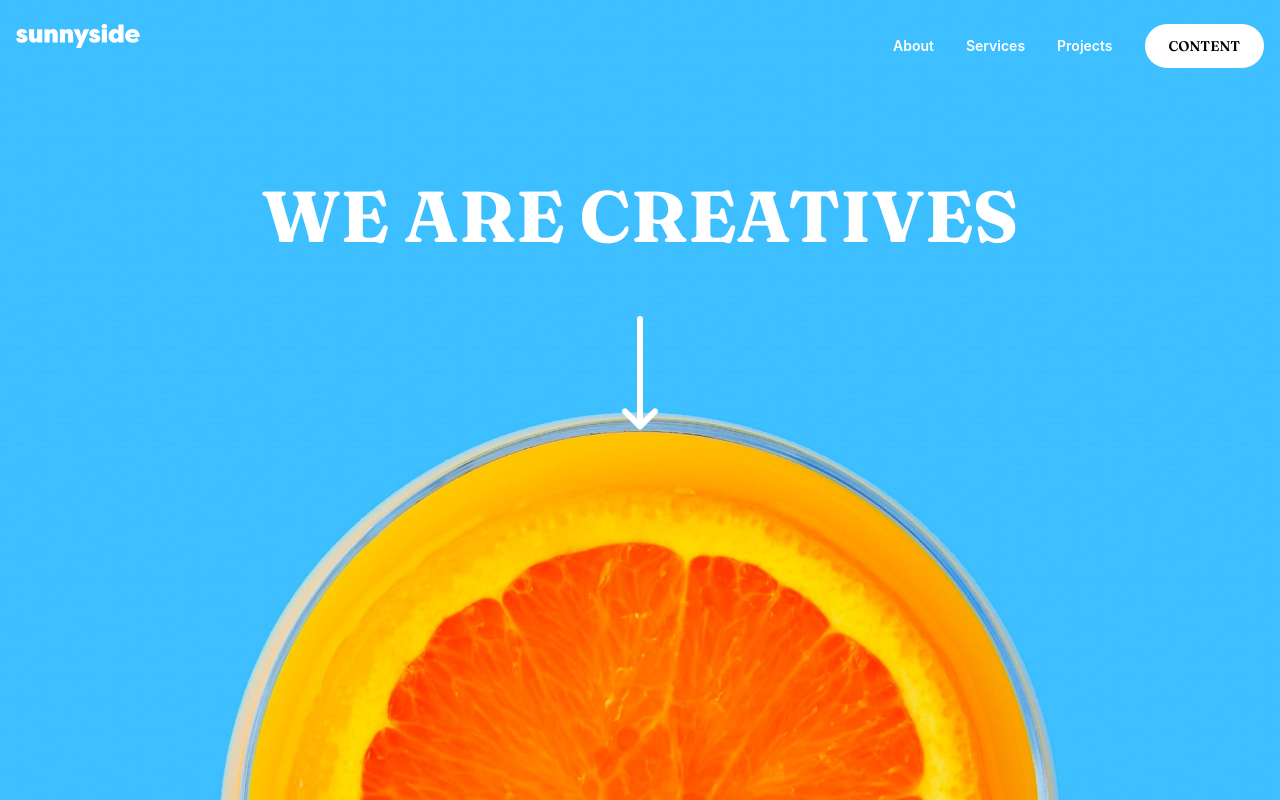
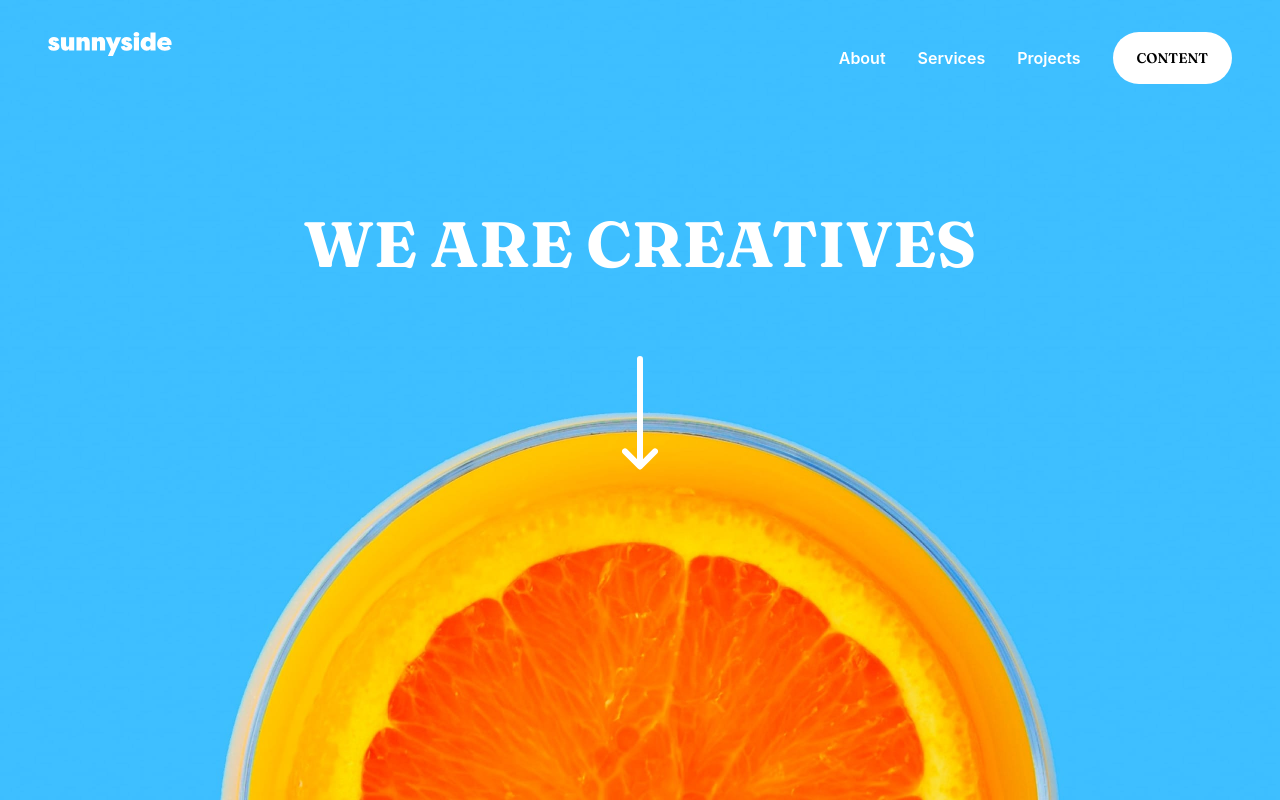
Before and after one commit to amangofer/frontendmentor-challenges-react, a React (Vite) app in the folder sunnyside-agency/: page / in a window 1280 px wide. Built offline with nearby package versions, Linux system fonts and the light colour scheme.

Commit message:
fix the header responsiveness

```diff
--- a/sunnyside-agency/src/componentes/Header.tsx
+++ b/sunnyside-agency/src/componentes/Header.tsx
@@ -17,7 +17,7 @@ export function Header() {
   ];
 
   return (
-    <header className="w-full relative h-full px-4 py-6 bg-header-mobile md:bg-header-desktop bg-cover bg-no-repeat bg-center">
+    <header className="w-full relative h-full px-6 md:px-12 py-8 bg-header-mobile md:bg-header-desktop bg-cover bg-no-repeat bg-center">
       <div className="flex justify-between">
         <div>
           <a href="#">
@@ -39,7 +39,7 @@ export function Header() {
               return (
                 <li
                   key={navItem.id}
-                  className="text-sm font-semibold text-neutral-white"
+                  className="text-md font-semibold text-neutral-white"
                 >
                   <a href={navItem.href}>{navItem.name}</a>
                 </li>
@@ -47,21 +47,22 @@ export function Header() {
             })}
             <button
               type="button"
-              className="px-6 py-3 bg-neutral-white rounded-full text-sm font-fraunces font-semibold uppercase cursor-pointer hover:text-neutral-white hover:bg-sky-300"
+              className="px-6 py-4 bg-neutral-white rounded-full text-sm font-fraunces font-semibold uppercase cursor-pointer hover:text-neutral-white hover:bg-sky-300"
             >
               Content
             </button>
           </ul>
         </div>
       </div>
-      {/* Mobile Nav */}
-      <nav className={`${isOpen ? "block" : "hidden"}`}>
-        <ul className="w-full py-8 relative top-10 flex flex-col gap-4 items-center bg-neutral-white before:content-[''] before:border-14 before:absolute before:right-0 before:top-0 before:transform before:-translate-y-full before:border-transparent before:border-b-neutral-white before:border-r-neutral-white">
+      <nav
+        className={`${isOpen ? "block" : "hidden"} absolute inset-x-6 top-24 z-50 md:hidden`}
+      >
+        <ul className="w-full py-8 text-md flex flex-col gap-6 items-center bg-neutral-white before:content-[''] before:border-16 before:absolute before:right-0 before:top-1 before:transform before:-translate-y-full before:border-transparent before:border-b-neutral-white before:border-r-neutral-white">
           {navItems.map((navItem) => {
             return (
               <li
                 key={navItem.id}
-                className="text-sm font-semibold text-neutral-grey-550"
+                className="font-semibold text-neutral-grey-550"
               >
                 <a href={navItem.href}>{navItem.name}</a>
               </li>
@@ -69,14 +70,14 @@ export function Header() {
           })}
           <button
             type="button"
-            className="px-8 py-3 bg-primary-yellow-500 rounded-full text-sm font-fraunces font-semibold uppercase"
+            className="px-8 py-3 bg-primary-yellow-500 rounded-full font-fraunces font-semibold uppercase"
           >
             Content
           </button>
         </ul>
       </nav>
-      <div className="w-full mt-28 flex flex-col gap-16 justify-center items-center">
-        <h1 className="text-7xl font-fraunces font-bold uppercase text-neutral-white">
+      <div className="w-full mt-28 flex flex-col gap-16 items-center">
+        <h1 className="text-[clamp(3rem,5vw,5rem)] text-center font-fraunces font-bold uppercase text-neutral-white">
           We Are Creatives
         </h1>
         <img src={ArrowIcon} alt="Down Arrow Icon" />
```
